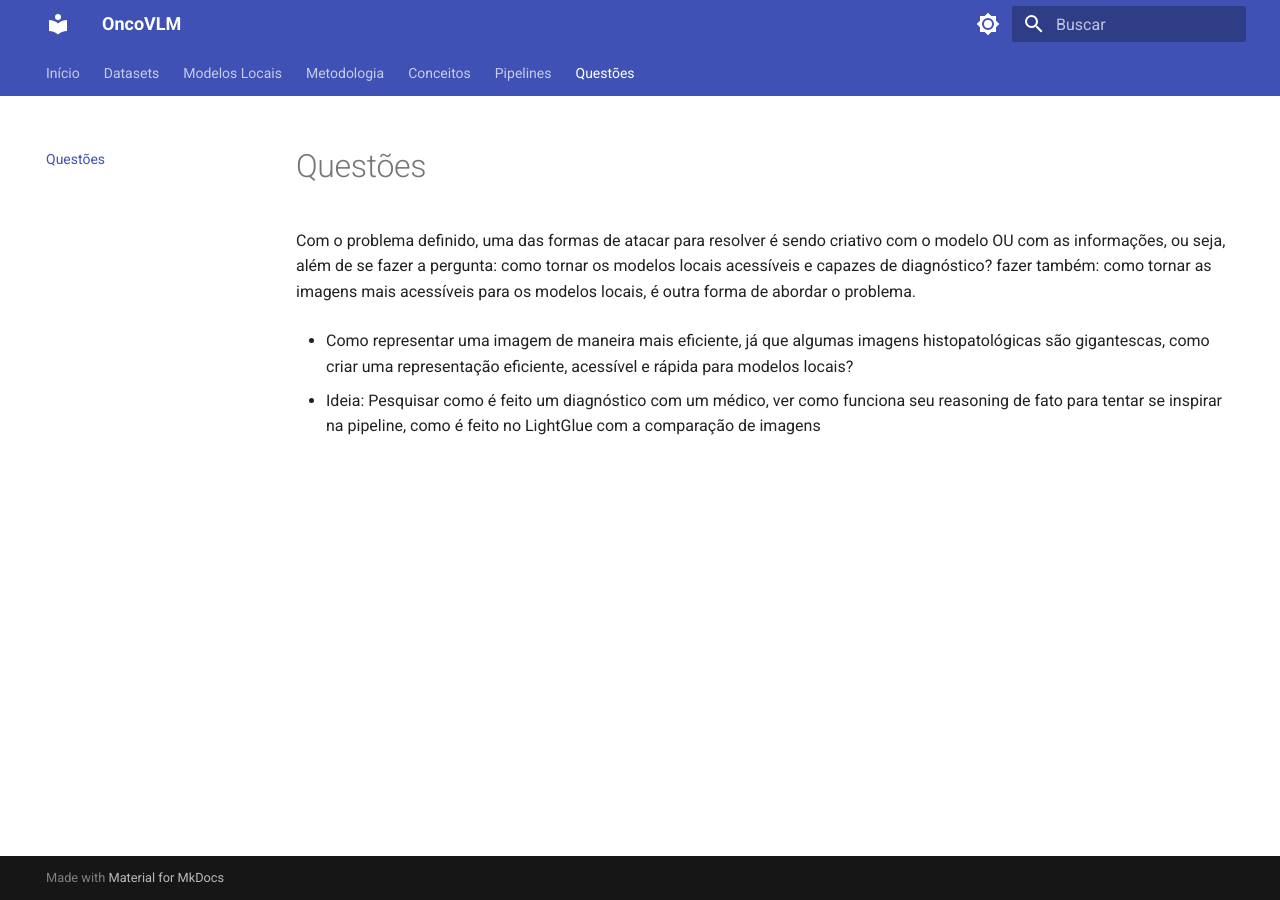
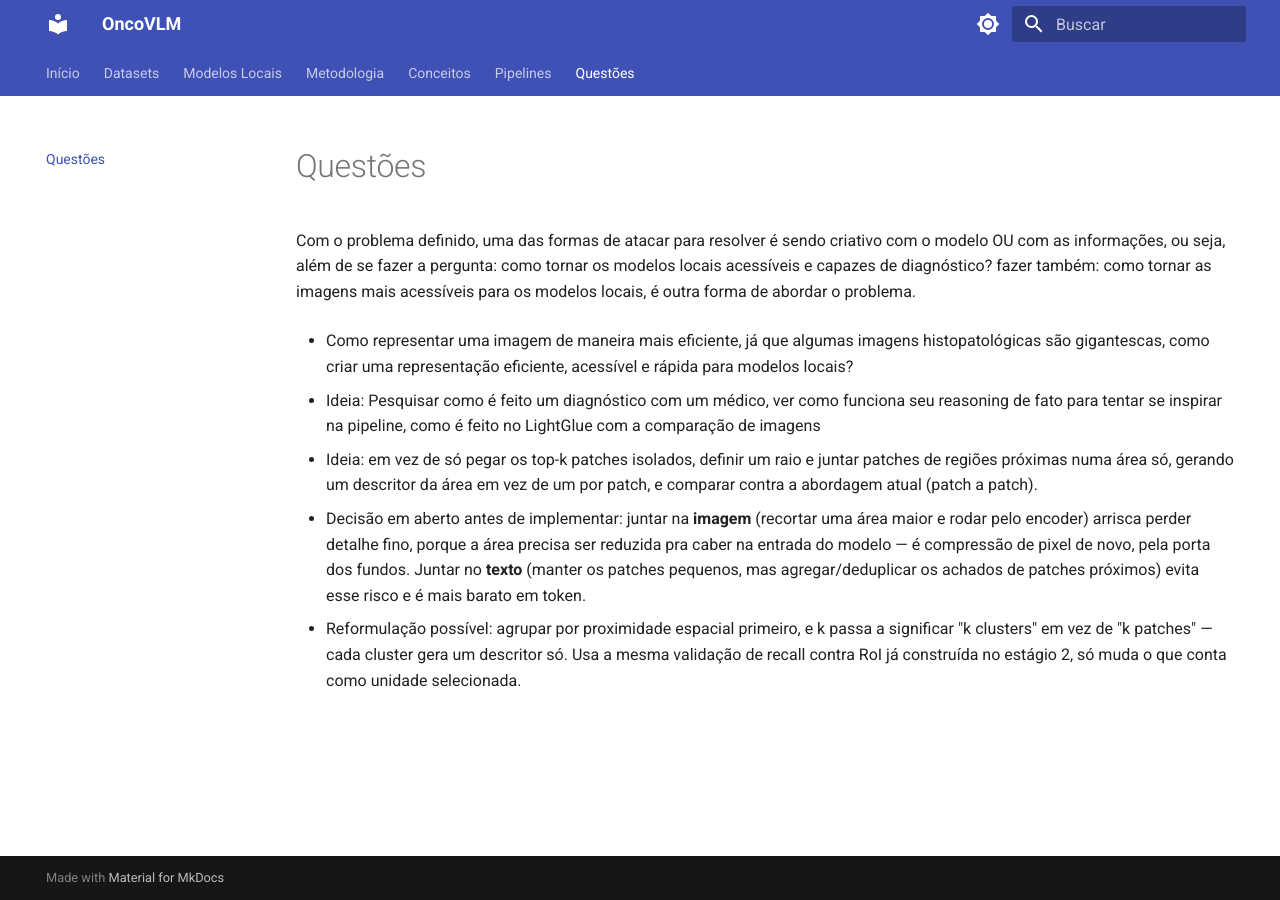
Before and after one commit to medeirosdev/pesquisa-vlm-oncologia-ic, an MkDocs documentation site: the page built from docs/questoes.md, in a window 1280 px wide. Built offline with MkDocs 1.6.1 and Material for MkDocs 9.7.7, drawn with Linux system fonts in a browser that asks for light colours.

Commit message:
adiciona ideia de agrupar patches por raio (cluster) as questoes

```diff
--- a/docs/questoes.md
+++ b/docs/questoes.md
@@ -11,3 +11,17 @@ para modelos locais?
 - Ideia: Pesquisar como é feito um diagnóstico com um médico, ver como
 funciona seu reasoning de fato para tentar se inspirar na pipeline, como é feito no
 LightGlue com a comparação de imagens
+
+- Ideia: em vez de só pegar os top-k patches isolados, definir um raio e juntar
+patches de regiões próximas numa área só, gerando um descritor da área em vez de
+um por patch, e comparar contra a abordagem atual (patch a patch).
+  - Decisão em aberto antes de implementar: juntar na **imagem** (recortar uma
+  área maior e rodar pelo encoder) arrisca perder detalhe fino, porque a área
+  precisa ser reduzida pra caber na entrada do modelo — é compressão de pixel
+  de novo, pela porta dos fundos. Juntar no **texto** (manter os patches
+  pequenos, mas agregar/deduplicar os achados de patches próximos) evita esse
+  risco e é mais barato em token.
+  - Reformulação possível: agrupar por proximidade espacial primeiro, e k
+  passa a significar "k clusters" em vez de "k patches" — cada cluster gera
+  um descritor só. Usa a mesma validação de recall contra RoI já construída
+  no estágio 2, só muda o que conta como unidade selecionada.
```
